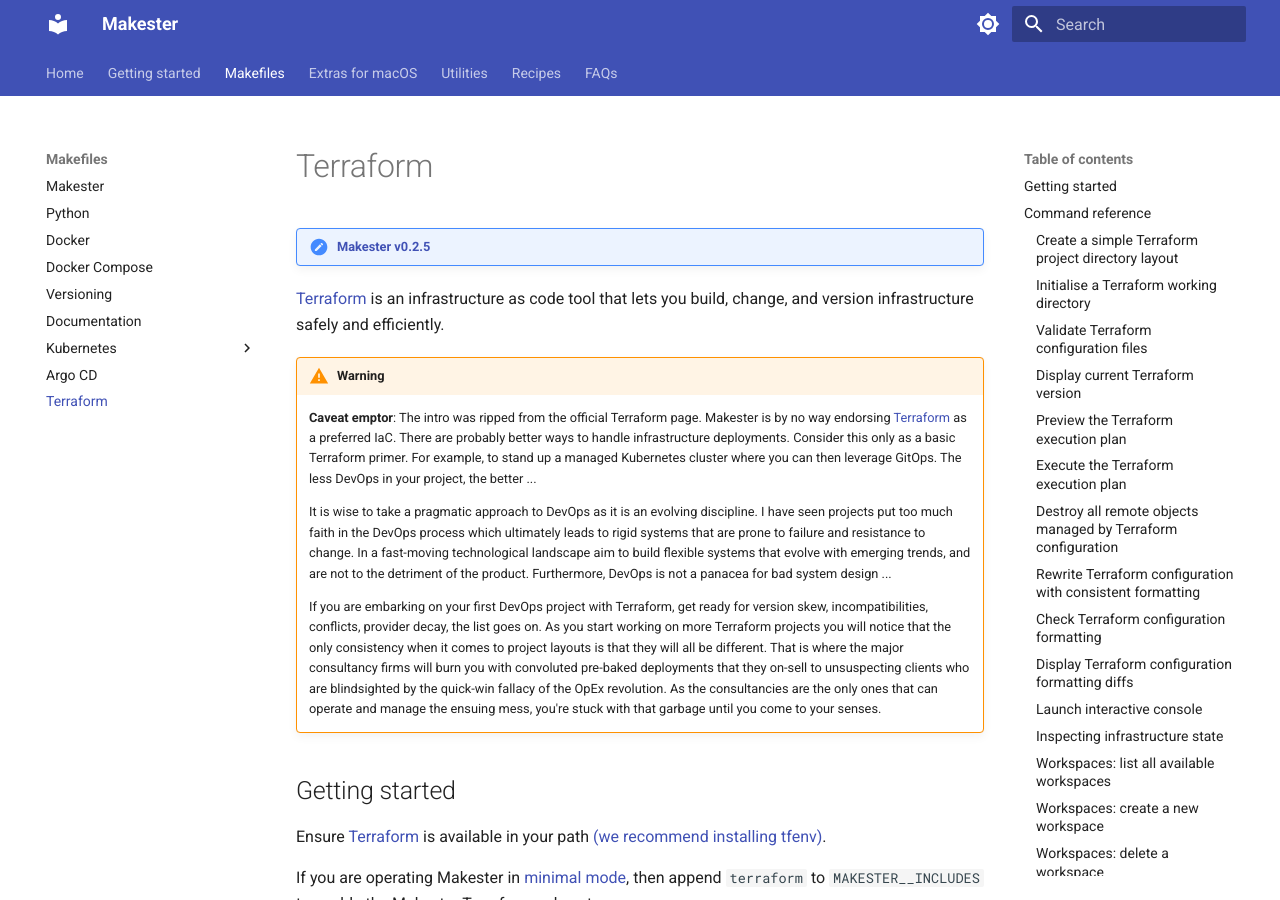
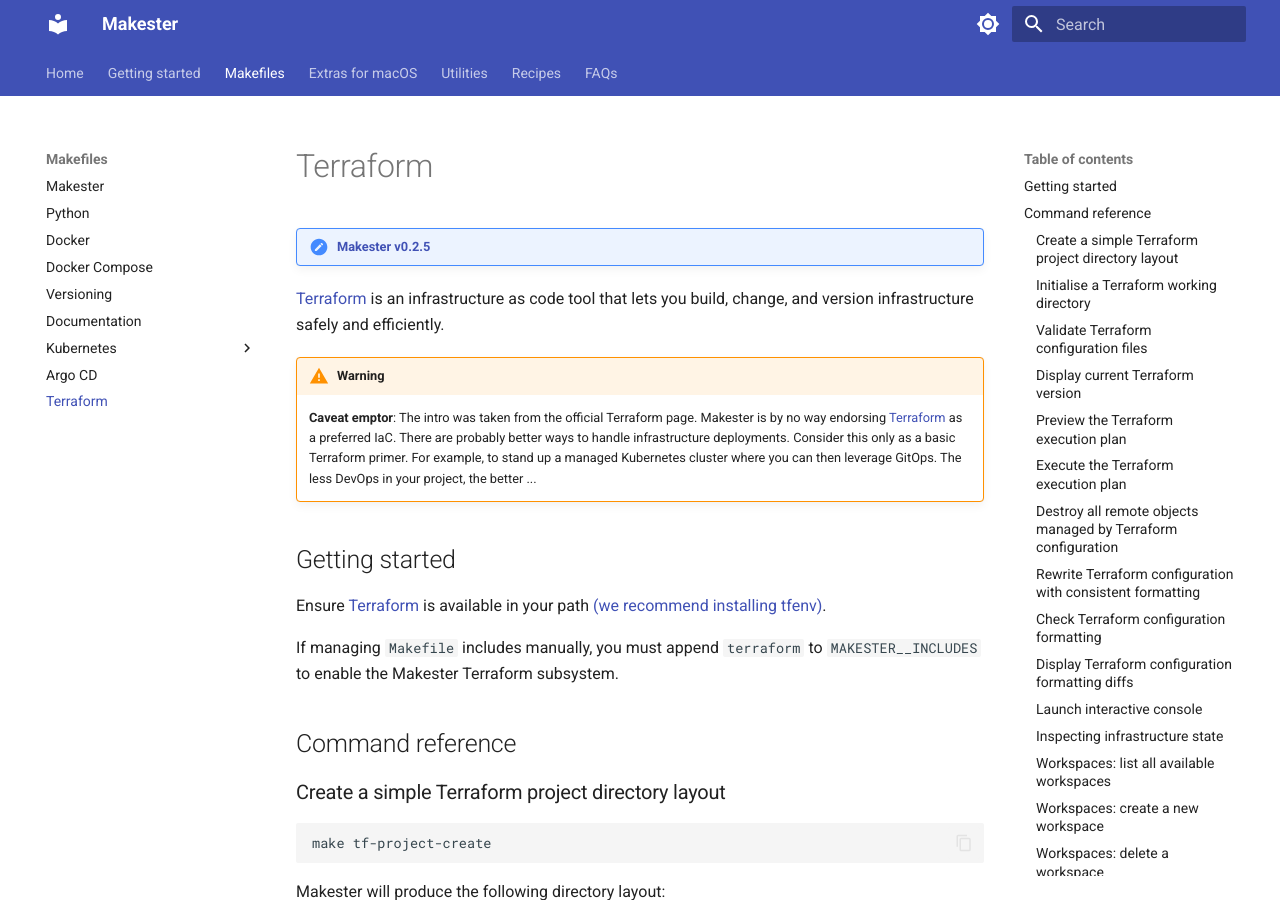
Before and after one commit to loum/makester, an MkDocs documentation site: the page built from docs/docs/makefiles/terraform.md, in a window 1280 px wide and 900 px high. Built offline with MkDocs 1.6.1 and Material for MkDocs 9.7.7, drawn with Linux system fonts in a browser that asks for light colours.

```diff
--- a/docs/docs/makefiles/terraform.md
+++ b/docs/docs/makefiles/terraform.md
@@ -6,32 +6,19 @@
 tool that lets you build, change, and version infrastructure safely and efficiently.
 
 !!! warning
-    **Caveat emptor**: The intro was ripped from the official Terraform page. Makester is by no way endorsing
+    **Caveat emptor**: The intro was taken from the official Terraform page. Makester is by no way endorsing
     [Terraform](https://developer.hashicorp.com/terraform){target="\_blank"} as a preferred IaC. There are probably
     better ways to handle infrastructure deployments. Consider this only as a basic Terraform primer. For example,
     to stand up a managed Kubernetes cluster where you can then leverage GitOps. The less DevOps in your project,
     the better ...
-
-    It is wise to take a pragmatic approach to DevOps as it is an evolving discipline. I have seen projects put too
-    much faith in the DevOps process which ultimately leads to rigid systems that are prone to failure and resistance
-    to change. In a fast-moving technological landscape aim to build flexible systems that evolve with emerging
-    trends, and are not to the detriment of the product. Furthermore, DevOps is not a panacea for bad system design ...
-
-    If you are embarking on your first DevOps project with Terraform, get ready for version skew,
-    incompatibilities, conflicts, provider decay, the list goes on. As you start working on
-    more Terraform projects you will notice that the only consistency when it comes to project
-    layouts is that they will all be different. That is where the major consultancy firms will burn
-    you with convoluted pre-baked deployments that they on-sell to unsuspecting clients who are blindsighted by the
-    quick-win fallacy of the OpEx revolution. As the consultancies are the only ones that can operate and manage
-    the ensuing mess, you're stuck with that garbage until you come to your senses.
 
 ## Getting started
 
 Ensure [Terraform](https://developer.hashicorp.com/terraform/install){target="\_blank"} is available in
 your path [(we recommend installing tfenv)](https://github.com/tfutils/tfenv){target="\_blank"}.
 
-If you are operating Makester in [minimal mode](../getting-started.md#minimal-mode), then
-append `terraform` to `MAKESTER__INCLUDES` to enable the Makester Terraform subsystem.
+If managing `Makefile` includes manually, you must append `terraform` to `MAKESTER__INCLUDES` to
+enable the Makester Terraform subsystem.
 
 ## Command reference
 
```
Also changed, not shown: docs/docs/makefiles/argocd.md (+2 -2 lines), docs/docs/makefiles/k8s/microk8s.md (+2 -2 lines), docs/docs/makefiles/versioning.md (+0 -3 lines), 7 other files.
